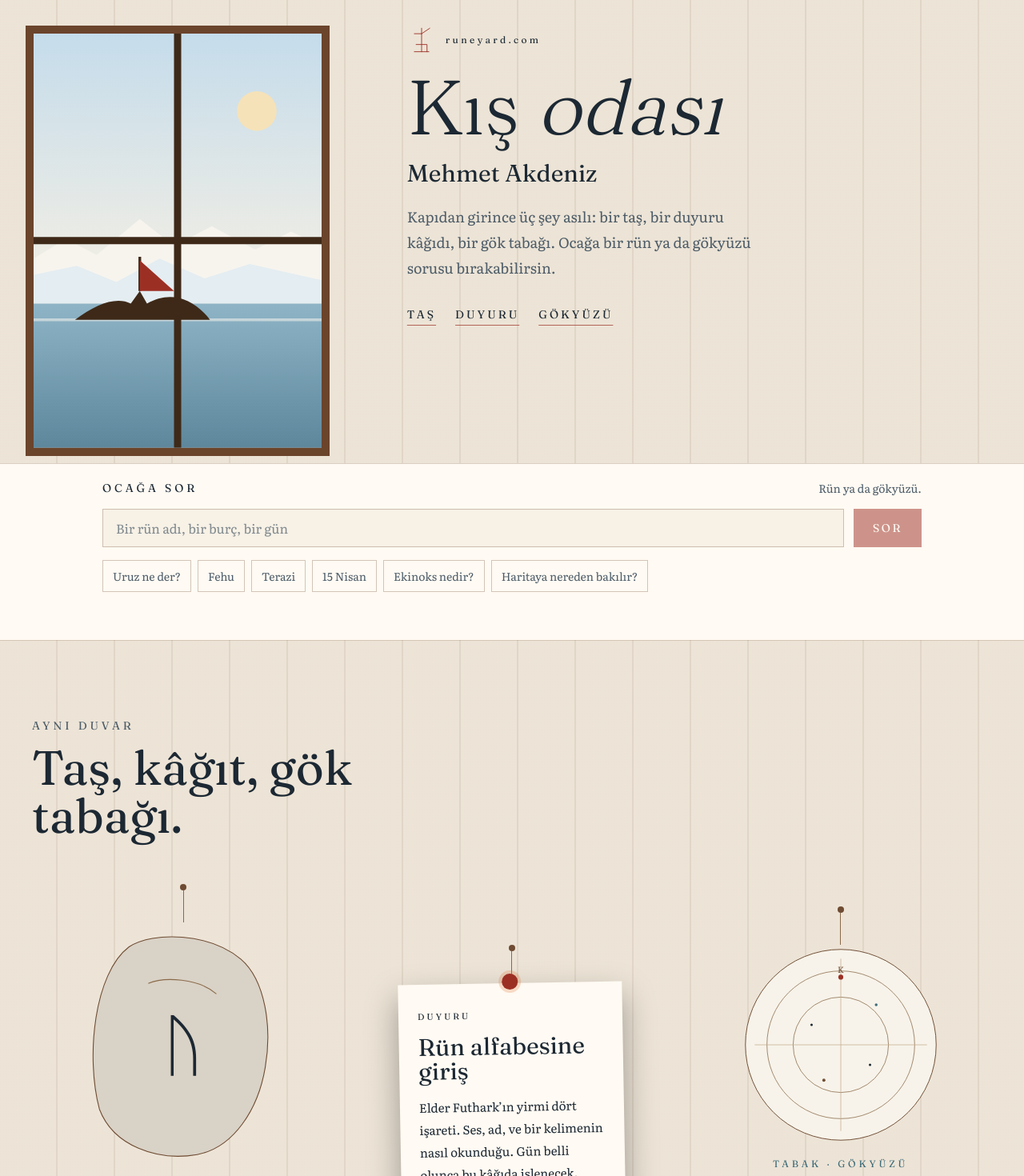
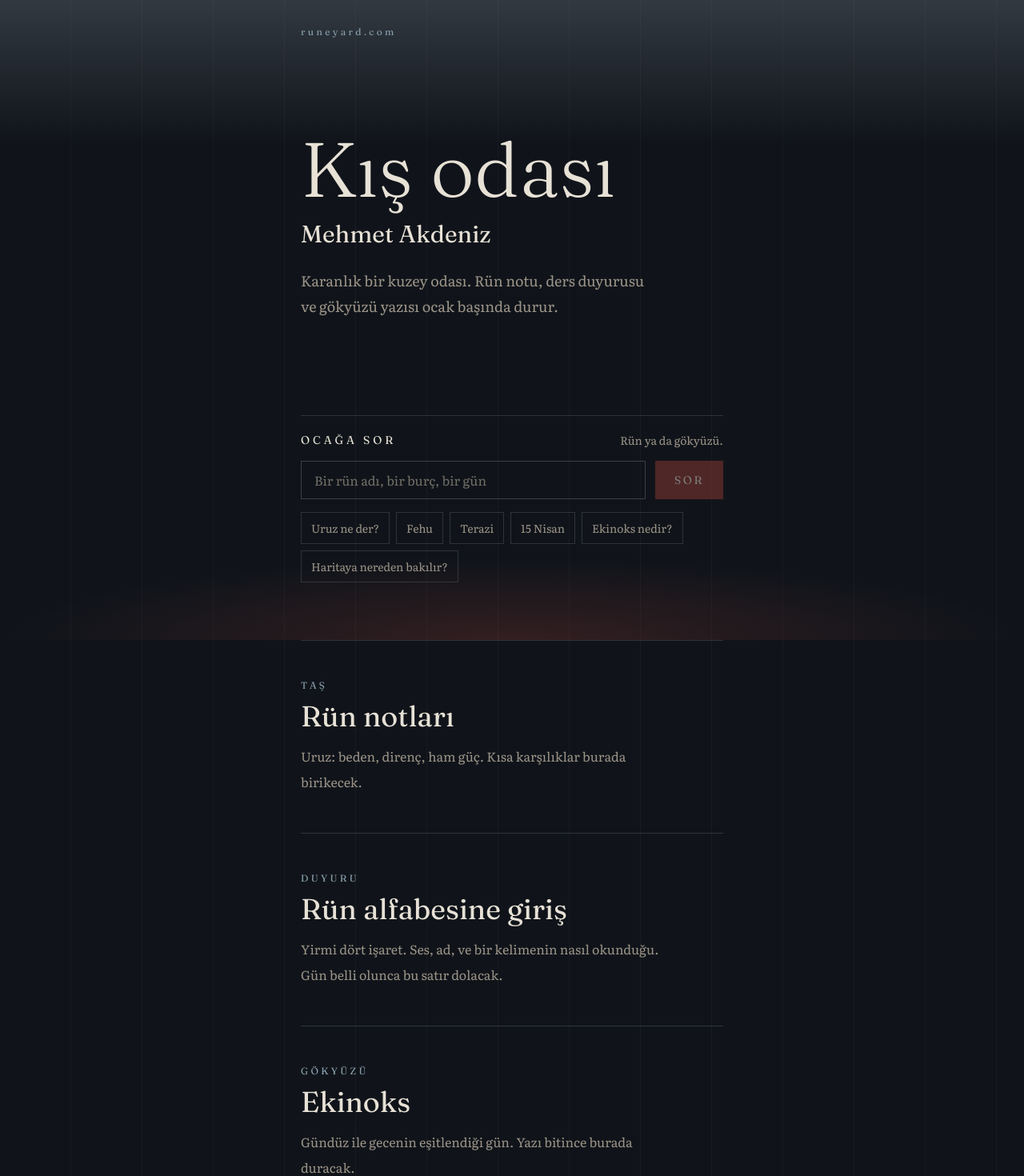
Before and after one commit to RuneYard/site, a Next.js app: page / in a window 1280 px wide. Shown: the top 1470 px of the page at 80% size. Built offline with nearby package versions, Linux system fonts and the light colour scheme.

Commit message:
Return the hall to dark timber without drawn symbols.
Drop the daylight window, house mark, and hung objects. Keep one column, cold light from above, and a low hearth glow.

Co-authored-by: runeyard <runeyard@gmail.com>

```diff
--- a/src/app/globals.css
+++ b/src/app/globals.css
@@ -4,15 +4,15 @@
   --font-display: var(--font-display-family), "Palatino Linotype", Palatino, serif;
   --font-body: var(--font-body-family), Palatino, serif;
   --font-runic: var(--font-runic-family), sans-serif;
-  --color-soot: #f7f1e6;
-  --color-timber: #e7d7c1;
-  --color-bark: #6e4b32;
-  --color-bone: #1c2833;
-  --color-ash: #4d5c68;
-  --color-ember: #9c2f24;
-  --color-paper: #fffaf3;
-  --color-ink: #1c2833;
-  --color-lichen: #3d6b78;
+  --color-soot: #10141a;
+  --color-timber: #1a1e26;
+  --color-bark: #3c342c;
+  --color-bone: #e7e1d6;
+  --color-ash: #9c9488;
+  --color-ember: #8e3a32;
+  --color-paper: #e7e1d6;
+  --color-ink: #10141a;
+  --color-lichen: #8aa0ae;
 }
 
 html {
@@ -20,69 +20,48 @@ html {
 }
 
 body {
-  background: #f4efe4;
-  color: #1c2833;
+  background: #10141a;
+  color: #e7e1d6;
   font-family: var(--font-body);
 }
 
-.wall {
-  background-color: #f3ecdf;
-  background-image:
-    repeating-linear-gradient(
-      90deg,
-      rgba(110, 75, 50, 0.05) 0,
-      rgba(110, 75, 50, 0.05) 70px,
-      rgba(110, 75, 50, 0.14) 70px,
-      rgba(110, 75, 50, 0.14) 72px
-    );
+.hall {
+  background-color: #10141a;
+  background-image: repeating-linear-gradient(
+    90deg,
+    transparent 0,
+    transparent 88px,
+    rgba(231, 225, 214, 0.035) 88px,
+    rgba(231, 225, 214, 0.035) 89px
+  );
 }
 
-.hearth {
+.north-light {
+  pointer-events: none;
+  position: absolute;
+  inset: 0 0 auto 0;
+  height: 28vh;
+  background: linear-gradient(
+    180deg,
+    rgba(168, 188, 204, 0.22),
+    rgba(16, 20, 26, 0) 80%
+  );
+}
+
+.hearth-glow {
+  pointer-events: none;
+  position: absolute;
+  inset: auto 0 0 0;
+  height: 18vh;
   background: radial-gradient(
-    ellipse 55% 100% at 50% 120%,
-    rgba(156, 47, 36, 0.16),
-    rgba(232, 168, 74, 0.08) 42%,
+    ellipse 70% 100% at 50% 100%,
+    rgba(142, 58, 50, 0.28),
     transparent 70%
   );
-  animation: ember 7s ease-in-out infinite;
-}
-
-@keyframes ember {
-  0%,
-  100% {
-    opacity: 0.72;
-  }
-  50% {
-    opacity: 1;
-  }
 }
 
 @media (prefers-reduced-motion: reduce) {
   html {
     scroll-behavior: auto;
   }
-
-  .hearth {
-    animation: none;
-  }
 }
-
-.string {
-  width: 1px;
-  background: #8a6a4a;
-}
-
-.hung:hover .object,
-.hung:focus-visible .object {
-  transform: translateY(-6px);
-}
-
-.object {
-  transition: transform 280ms ease;
-}
-
-@media (prefers-reduced-motion: reduce) {
-  .object {
-    transition: none;
-  }
-}
--- a/src/app/page.tsx
+++ b/src/app/page.tsx
@@ -1,71 +1,78 @@
 import { HearthAsk } from "@/components/hearth-ask";
-import { HouseMark } from "@/components/house-mark";
-import { HungWall } from "@/components/hung-wall";
-import { NorthWindow } from "@/components/north-window";
 
-const hangs = [
-  { href: "#tas", label: "Taş" },
-  { href: "#duyuru", label: "Duyuru" },
-  { href: "#gok", label: "Gökyüzü" },
+const places = [
+  {
+    id: "tas",
+    kicker: "Taş",
+    title: "Rün notları",
+    text: "Uruz: beden, direnç, ham güç. Kısa karşılıklar burada birikecek.",
+  },
+  {
+    id: "duyuru",
+    kicker: "Duyuru",
+    title: "Rün alfabesine giriş",
+    text: "Yirmi dört işaret. Ses, ad, ve bir kelimenin nasıl okunduğu. Gün belli olunca bu satır dolacak.",
+  },
+  {
+    id: "gok",
+    kicker: "Gökyüzü",
+    title: "Ekinoks",
+    text: "Gündüz ile gecenin eşitlendiği gün. Yazı bitince burada duracak.",
+  },
 ] as const;
 
 export default function Home() {
   return (
-    <>
+    <div className="hall relative">
       <a
-        href="#duvar"
-        className="sr-only focus:not-sr-only focus:absolute focus:top-4 focus:left-4 focus:z-50 focus:bg-paper focus:px-3 focus:py-2 focus:text-ink"
+        href="#icerik"
+        className="sr-only focus:not-sr-only focus:absolute focus:top-4 focus:left-4 focus:z-50 focus:bg-bone focus:px-3 focus:py-2 focus:text-ink"
       >
-        Duvardaki eşyalara geç
+        İçeriğe geç
       </a>
 
-      <header className="wall relative flex min-h-svh flex-col">
-        <div className="relative flex-1">
-        <div className="px-5 pt-5 md:px-8 lg:absolute lg:top-8 lg:left-8 lg:w-[min(32vw,380px)] lg:px-0 lg:pt-0">
-          <NorthWindow />
-        </div>
-
-        <div className="relative z-10 flex flex-col justify-end px-5 pt-8 pb-8 md:px-10 lg:ml-[36vw] lg:h-full lg:max-w-2xl lg:justify-center lg:px-12 lg:py-8">
-          <a href="#oda" className="inline-flex items-center gap-3 text-bone" aria-label="RuneYard">
-            <HouseMark className="size-9 text-ember" />
-            <span className="font-display text-xs tracking-[0.28em] text-bone lowercase">
+      <header className="relative flex min-h-svh flex-col">
+        <div className="north-light" aria-hidden />
+        <div className="hearth-glow" aria-hidden />
+        <div className="relative z-10 mx-auto flex w-full max-w-xl flex-1 flex-col justify-between px-6 py-8">
+          <p className="font-display text-xs tracking-[0.28em] text-lichen lowercase">
             runeyard.com
-            </span>
-          </a>
+          </p>
+          <div>
             <h1
               id="oda"
-            className="mt-6 font-display text-[4.2rem] leading-[0.86] font-light text-bone sm:text-8xl"
+              className="font-display text-6xl leading-[0.9] font-light text-bone sm:text-8xl"
             >
-            Kış <em className="font-light italic">odası</em>
+              Kış odası
             </h1>
-          <p className="mt-6 font-display text-2xl text-bone sm:text-3xl">
-            Mehmet Akdeniz
+            <p className="mt-5 font-display text-3xl text-bone">Mehmet Akdeniz</p>
+            <p className="mt-6 max-w-md text-lg leading-8 text-ash">
+              Karanlık bir kuzey odası. Rün notu, ders duyurusu ve gökyüzü yazısı
+              ocak başında durur.
             </p>
-          <p className="mt-5 max-w-md text-lg leading-8 text-ash">
-            Kapıdan girince üç şey asılı: bir taş, bir duyuru kâğıdı, bir gök
-            tabağı. Ocağa bir rün ya da gökyüzü sorusu bırakabilirsin.
-          </p>
-          <nav aria-label="Duvardaki üç eşya" className="mt-8 flex gap-6">
-            {hangs.map((item) => (
-              <a
-                key={item.href}
-                href={item.href}
-                className="font-display text-sm tracking-[0.22em] text-bone uppercase underline decoration-ember/70 decoration-1 underline-offset-8 hover:text-ember focus-visible:outline-2 focus-visible:outline-offset-4 focus-visible:outline-ember"
-              >
-                {item.label}
-              </a>
-            ))}
-          </nav>
           </div>
+          <HearthAsk />
         </div>
-
-        <div className="hearth pointer-events-none absolute inset-x-0 bottom-24 h-28" aria-hidden />
-        <HearthAsk />
       </header>
 
-      <main id="duvar">
-        <HungWall />
+      <main id="icerik" className="relative z-10 mx-auto w-full max-w-xl px-6 pb-24">
+        <ul>
+          {places.map((place) => (
+            <li key={place.id} id={place.id} className="border-t border-bone/15 py-12">
+              <p className="font-display text-xs tracking-[0.28em] text-lichen uppercase">
+                {place.kicker}
+              </p>
+              <h2 className="mt-3 font-display text-4xl leading-none text-bone">
+                {place.title}
+              </h2>
+              <p className="mt-4 max-w-md leading-8 text-ash">{place.text}</p>
+            </li>
+          ))}
+        </ul>
+        <p className="border-t border-bone/15 pt-10 text-lg leading-8 text-bone">
+          Ben Mehmet Akdeniz. RuneYard bu odanın adı.
+        </p>
       </main>
-    </>
+    </div>
   );
 }
--- a/src/components/hearth-ask.tsx
+++ b/src/components/hearth-ask.tsx
@@ -54,13 +54,13 @@ export function HearthAsk() {
 
   return (
     <form
-      className="relative z-20 border-t border-bark/25 bg-paper px-5 py-5 md:px-10"
+      className="relative z-20 border-t border-bone/15 pt-5"
       onSubmit={(event) => {
         event.preventDefault();
         void ask(question);
       }}
     >
-      <div className="mx-auto flex max-w-5xl flex-col gap-4">
+      <div className="flex flex-col gap-4">
         <div className="flex flex-wrap items-end justify-between gap-3">
           <label htmlFor="ocak" className="font-display text-sm tracking-[0.28em] text-bone uppercase">
             Ocağa sor
@@ -75,7 +75,7 @@ export function HearthAsk() {
             onChange={(event) => setQuestion(event.target.value)}
             placeholder="Bir rün adı, bir burç, bir gün"
             maxLength={500}
-            className="min-h-12 flex-1 border border-bark/30 bg-soot px-4 text-ink outline-none placeholder:text-ash/70 focus-visible:border-ember"
+            className="min-h-12 flex-1 border border-bone/20 bg-transparent px-4 text-bone outline-none placeholder:text-ash/70 focus-visible:border-ember"
           />
           <button
             type="submit"
@@ -91,7 +91,7 @@ export function HearthAsk() {
               key={spark}
               type="button"
               onClick={() => void ask(spark)}
-              className="min-h-10 border border-bark/30 px-3 text-sm text-ash hover:border-ember hover:text-ink focus-visible:outline-2 focus-visible:outline-offset-2 focus-visible:outline-ember"
+              className="min-h-10 border border-bone/15 px-3 text-sm text-ash hover:border-ember hover:text-bone focus-visible:outline-2 focus-visible:outline-offset-2 focus-visible:outline-ember"
             >
               {spark}
             </button>
--- a/src/components/house-mark.tsx
+++ /dev/null
@@ -1,17 +0,0 @@
-export function HouseMark({ className = "" }: { className?: string }) {
-  return (
-    <svg
-      viewBox="0 0 64 64"
-      className={className}
-      aria-hidden
-      fill="none"
-    >
-      <path
-        d="M32 6v52M32 18H16M32 18l18-12M16 58h32M20 42h24v16"
-        stroke="currentColor"
-        strokeWidth="1.6"
-        strokeLinecap="square"
-      />
-    </svg>
-  );
-}
--- a/src/components/hung-wall.tsx
+++ /dev/null
@@ -1,155 +0,0 @@
-import { HouseMark } from "@/components/house-mark";
-
-function Nail({ drop }: { drop: string }) {
-  return (
-    <div className="flex flex-col items-center" style={{ paddingTop: drop }}>
-      <span className="size-2 rounded-full bg-bark" aria-hidden />
-      <span className="string block h-10" aria-hidden />
-    </div>
-  );
-}
-
-export function HungWall() {
-  return (
-    <section
-      aria-label="Duvarda asılı olanlar"
-      className="wall border-t border-bark/20 px-5 py-16 md:px-10 md:py-24"
-    >
-      <p className="font-display text-sm tracking-[0.28em] text-ash uppercase">
-        Aynı duvar
-      </p>
-      <h2 className="mt-3 max-w-xl font-display text-4xl leading-none text-bone md:text-6xl">
-        Taş, kâğıt, gök tabağı.
-      </h2>
-
-      <ul className="mt-14 grid items-start gap-16 md:grid-cols-3 md:gap-8">
-        <li className="hung" id="tas">
-          <Nail drop="0px" />
-          <a
-            href="#tas-not"
-            className="object group block scroll-mt-8 focus-visible:outline-2 focus-visible:outline-offset-8 focus-visible:outline-ember"
-          >
-            <svg viewBox="0 0 220 280" className="mx-auto w-[min(100%,240px)]" aria-hidden>
-              <path
-                d="M48 28c28-18 92-16 128 14 28 24 36 78 28 124-8 48-36 92-78 100-46 8-96-10-112-52C-2 154 8 58 48 28z"
-                fill="#d9d2c6"
-                stroke="#6e4b32"
-              />
-              <path
-                d="M70 70c18-8 58-6 78 12"
-                stroke="#8a6a4a"
-                strokeWidth="1"
-                fill="none"
-              />
-              <text
-                x="110"
-                y="168"
-                textAnchor="middle"
-                fill="#1c2833"
-                fontSize="78"
-                fontFamily="var(--font-runic), sans-serif"
-              >
-                ᚢ
-              </text>
-            </svg>
-            <p className="mt-4 text-center font-display text-xs tracking-[0.32em] text-lichen uppercase">
-              Taş · rün
-            </p>
-            <h3
-              id="tas-not"
-              className="mt-3 text-center font-display text-3xl text-bone"
-            >
-              Uruz
-            </h3>
-            <p className="mx-auto mt-3 max-w-xs text-center text-ash">
-              Beden, direnç, ham güç. Rün notları bu taşın çevresinde birikecek.
-            </p>
-          </a>
-        </li>
-
-        <li className="hung md:mt-16" id="duyuru">
-          <Nail drop="12px" />
-          <a
-            href="#duyuru-not"
-            className="object group mx-auto block w-[min(100%,280px)] scroll-mt-8 -rotate-1 focus-visible:outline-2 focus-visible:outline-offset-8 focus-visible:outline-ember"
-          >
-            <article className="relative bg-paper px-6 pt-8 pb-7 text-ink shadow-[0_18px_40px_rgba(0,0,0,0.35)]">
-              <span
-                className="absolute -top-3 left-1/2 size-5 -translate-x-1/2 rounded-full bg-ember shadow-[0_0_0_4px_rgba(224,122,61,0.25)]"
-                aria-hidden
-              />
-              <p className="font-display text-[0.68rem] tracking-[0.28em] uppercase">
-                Duyuru
-              </p>
-              <h3 id="duyuru-not" className="mt-4 font-display text-3xl leading-none">
-                Rün alfabesine giriş
-              </h3>
-              <p className="mt-4 text-[0.95rem] leading-7">
-                Elder Futhark’ın yirmi dört işareti. Ses, ad, ve bir kelimenin
-                nasıl okunduğu. Gün belli olunca bu kâğıda işlenecek.
-              </p>
-            </article>
-            <p className="mt-4 text-center font-display text-xs tracking-[0.32em] text-lichen uppercase">
-              Kâğıt · ders
-            </p>
-          </a>
-        </li>
-
-        <li className="hung md:mt-6" id="gok">
-          <Nail drop="4px" />
-          <a
-            href="#gok-not"
-            className="object group block scroll-mt-8 focus-visible:outline-2 focus-visible:outline-offset-8 focus-visible:outline-ember"
-          >
-            <svg
-              viewBox="0 0 260 260"
-              className="mx-auto w-[min(100%,250px)]"
-              aria-hidden
-            >
-              <circle cx="130" cy="130" r="124" fill="#f7f3ea" stroke="#6e4b32" />
-              <circle cx="130" cy="130" r="96" fill="none" stroke="#8a6a4a" strokeWidth="0.8" />
-              <circle cx="130" cy="130" r="62" fill="none" stroke="#8a6a4a" strokeWidth="0.8" />
-              <path d="M130 18v224M18 130h224" stroke="#c4ad92" strokeWidth="0.8" />
-              <circle cx="130" cy="42" r="3.2" fill="#9c2f24" />
-              <circle cx="176" cy="78" r="1.8" fill="#3d6b78" />
-              <circle cx="92" cy="104" r="1.6" fill="#1c2833" />
-              <circle cx="168" cy="156" r="1.6" fill="#1c2833" />
-              <circle cx="108" cy="176" r="2" fill="#6e4b32" />
-              <text
-                x="130"
-                y="36"
-                textAnchor="middle"
-                fill="#6e4b32"
-                fontSize="11"
-                fontFamily="var(--font-display), serif"
-              >
-                K
-              </text>
-            </svg>
-            <p className="mt-4 text-center font-display text-xs tracking-[0.32em] text-lichen uppercase">
-              Tabak · gökyüzü
-            </p>
-            <h3
-              id="gok-not"
-              className="mt-3 text-center font-display text-3xl text-bone"
-            >
-              Ekinoks notu
-            </h3>
-            <p className="mx-auto mt-3 max-w-xs text-center text-ash">
-              Gündüz ile gecenin eşitlendiği gün. Yazı bitince bu tabağın altında
-              duracak.
-            </p>
-          </a>
-        </li>
-      </ul>
-
-      <div className="mx-auto mt-20 flex max-w-2xl gap-5 border-t border-bark/25 pt-8">
-        <HouseMark className="mt-1 size-12 shrink-0 text-ember" />
-        <p className="text-lg leading-8 text-bone">
-          Ben Mehmet Akdeniz. RuneYard bu odanın adı. Rün notu, ders duyurusu ve
-          gökyüzü yazısı aynı duvarda durur. Ocak yanınca burası dolar.
-        </p>
-      </div>
-    </section>
-  );
-}
--- a/src/components/north-window.tsx
+++ /dev/null
@@ -1,43 +0,0 @@
-export function NorthWindow() {
-  return (
-    <div className="border-[10px] border-[#6b442c] bg-[#6b442c] shadow-[inset_0_0_0_1px_#3e2918]">
-      <svg
-        viewBox="0 0 320 460"
-        className="mx-auto block h-[22svh] w-auto max-w-full lg:h-auto lg:w-full"
-        role="img"
-        aria-label="Kuzeye bakan pencere. Karlı fiyort ve bir gemi burnu."
-      >
-        <defs>
-          <linearGradient id="sky" x1="0" y1="0" x2="0" y2="1">
-            <stop offset="0%" stopColor="#c5dceb" />
-            <stop offset="62%" stopColor="#f4efe4" />
-            <stop offset="100%" stopColor="#e7f0f4" />
-          </linearGradient>
-          <linearGradient id="water" x1="0" y1="0" x2="0" y2="1">
-            <stop offset="0%" stopColor="#8eb4c6" />
-            <stop offset="100%" stopColor="#5e879c" />
-          </linearGradient>
-        </defs>
-        <rect width="320" height="460" fill="url(#sky)" />
-        <circle cx="248" cy="86" r="22" fill="#f6e2b8" />
-        <path
-          d="M0 250 L36 228 L70 246 L118 206 L156 236 L198 214 L246 240 L286 220 L320 236 L320 300 L0 300 Z"
-          fill="#f7f4ee"
-        />
-        <path
-          d="M0 268 L48 258 L92 276 L140 250 L190 272 L240 256 L320 274 L320 300 L0 300 Z"
-          fill="#e4edf1"
-        />
-        <rect y="300" width="320" height="160" fill="url(#water)" />
-        <path d="M0 318 H320" stroke="#f7f4ee" strokeWidth="3" opacity="0.55" />
-        <path
-          d="M46 318 C70 300 92 292 108 300 L118 286 L126 300 C150 286 176 292 196 318 Z"
-          fill="#3e2918"
-        />
-        <path d="M118 286 L118 248" stroke="#3e2918" strokeWidth="3" />
-        <path d="M118 252 L156 286 L118 286 Z" fill="#9c2f24" />
-        <path d="M160 0v460M0 230h320" stroke="#3e2918" strokeWidth="8" />
-      </svg>
-    </div>
-  );
-}
```
Also changed, not shown: src/app/icon.svg. Lines whose indentation alone changed are shown as unchanged.
